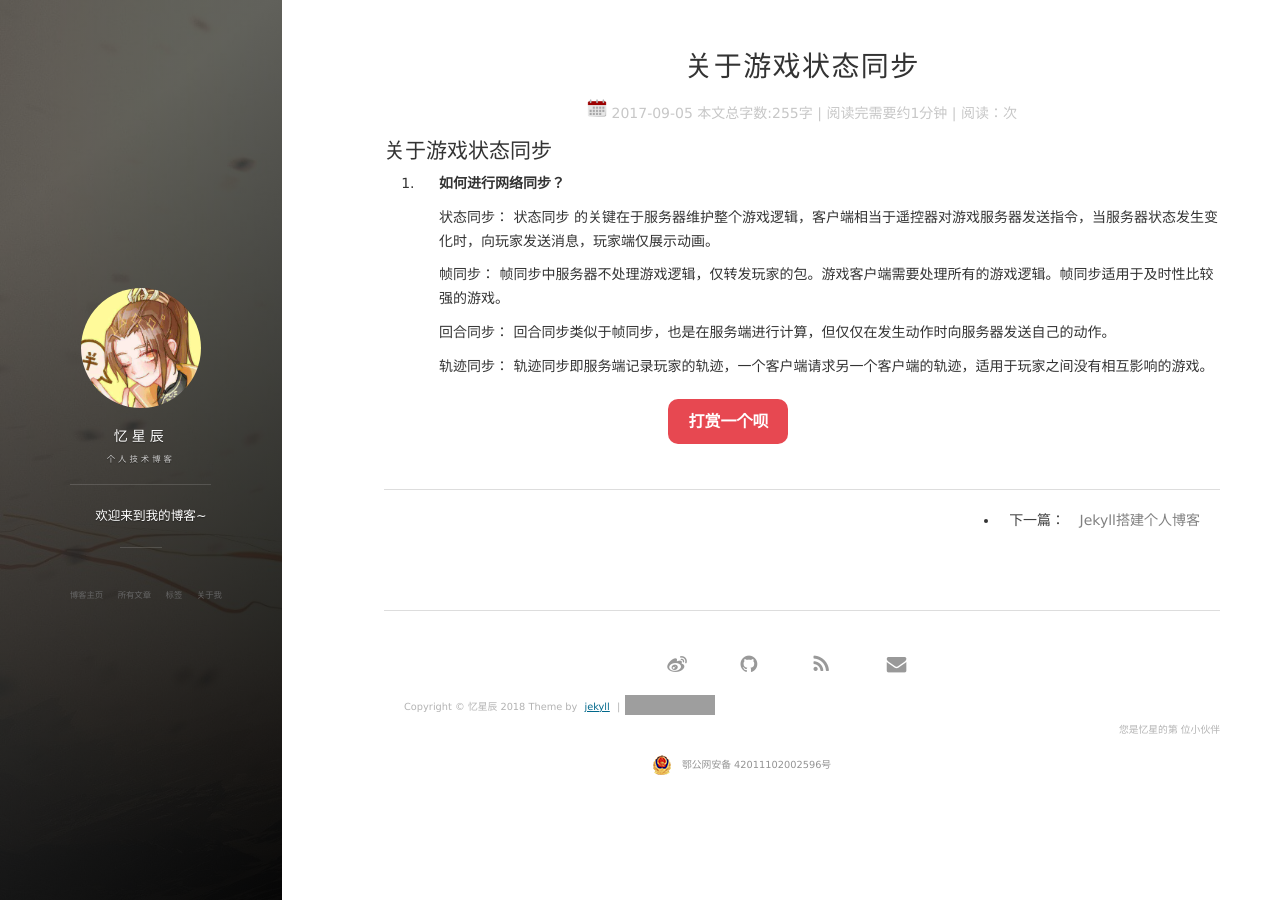
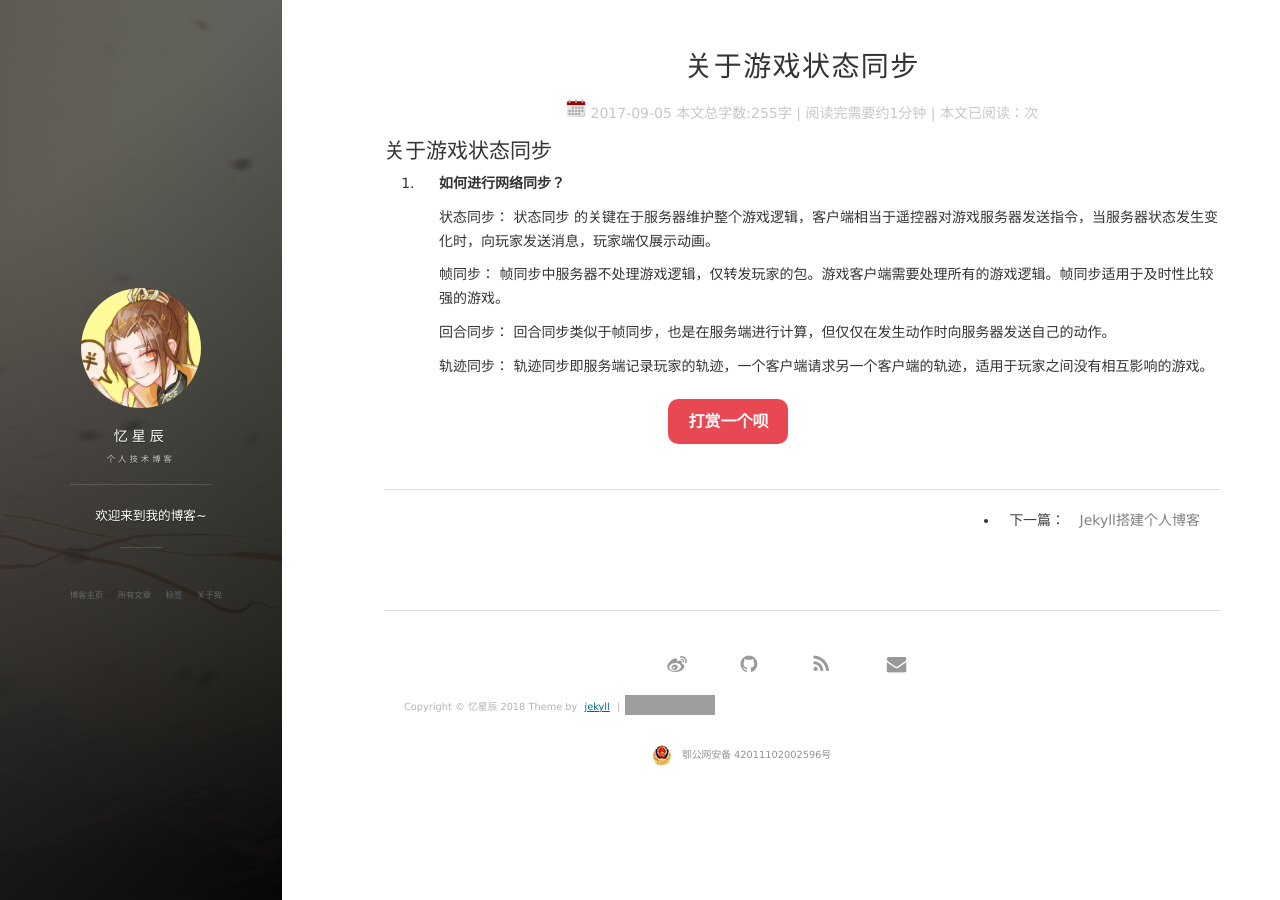
Before and after one commit to BillScott1024/billscott1024.github.io, a Jekyll site: the page built from _posts/2018-01-23-Game_State_Sync.md, in a window 1280 px wide. Built offline with Jekyll 4.4.1, drawn with Linux system fonts in a browser that asks for light colours; nearby versions of some CDN libraries; comment, search, counter and statistics services are not loaded; grey boxes are pictures that could not be loaded.

Commit message:
更新不蒜子统计样式

```diff
--- a/_includes/footer.html
+++ b/_includes/footer.html
@@ -102,9 +102,9 @@
     			<link rel="stylesheet" href="//cdn.bootcss.com/font-awesome/4.3.0/css/font-awesome.min.css">
 
           <!-- 访问统计 -->
-          <span id="busuanzi_container_site_pv style='display:none' ">
+          <span id="busuanzi_container_site_pv"style='display:none'>
             您是忆星的第
-            <span id="busuanzi_value_site_pv"></span>位小伙伴
+            <span id="busuanzi_value_site_pv"></span> 位小伙伴
           </span>
 
         </div>
--- a/_layouts/post.html
+++ b/_layouts/post.html
@@ -11,7 +11,7 @@ layout: default
          <span >本文总字数:{{ page.content | strip_html | strip_newlines | remove: " " | size }}字 | </span>
          <span >阅读完需要约{{ page.content | strip_html | strip_newlines | remove: " " | size | divided_by: 350 | plus: 1 }}分钟</span>
 
-      <span id="busuanzi_container_page_pv"> | 阅读：<span id="busuanzi_value_page_pv"></span>次</span>
+      <span id="busuanzi_container_page_pv"> | 本文已阅读：<span id="busuanzi_value_page_pv" style='display:none'></span>次</span>
     </p>
     </div>
     <script async src="//pagead2.googlesyndication.com/pagead/js/adsbygoogle.js"></script>
```
